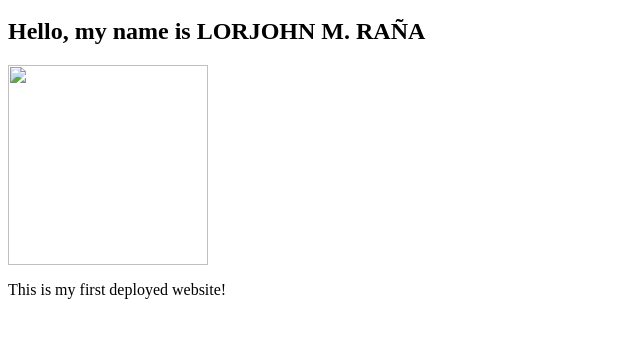
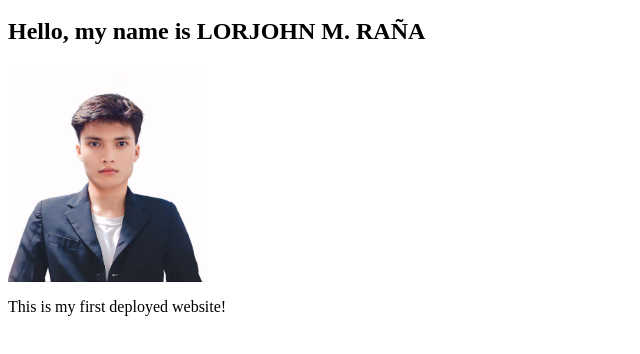
Before and after one commit to LJr143/activitDevOpsbasics, a plain HTML site: page index.html in a window 1280 px wide. Shown: the part 48-402 px from the top of the page, without its empty margins (0-640 px from the left). Drawn offline with Linux system fonts and the light colour scheme.

Commit message:
Update index.html

```diff
--- a/index.html
+++ b/index.html
@@ -1,4 +1,4 @@
 <h1>My First Cloud Deployment</h1>
 <h2>Hello, my name is LORJOHN M. RAÑA</h2>
-<img src="YOUR_IMAGE_URL" width="200"/>
+<img src="2025-LORJOHN_MIÑOZA_RAÑA.jpg" width="200"/>
 <p>This is my first deployed website!</p>
```
